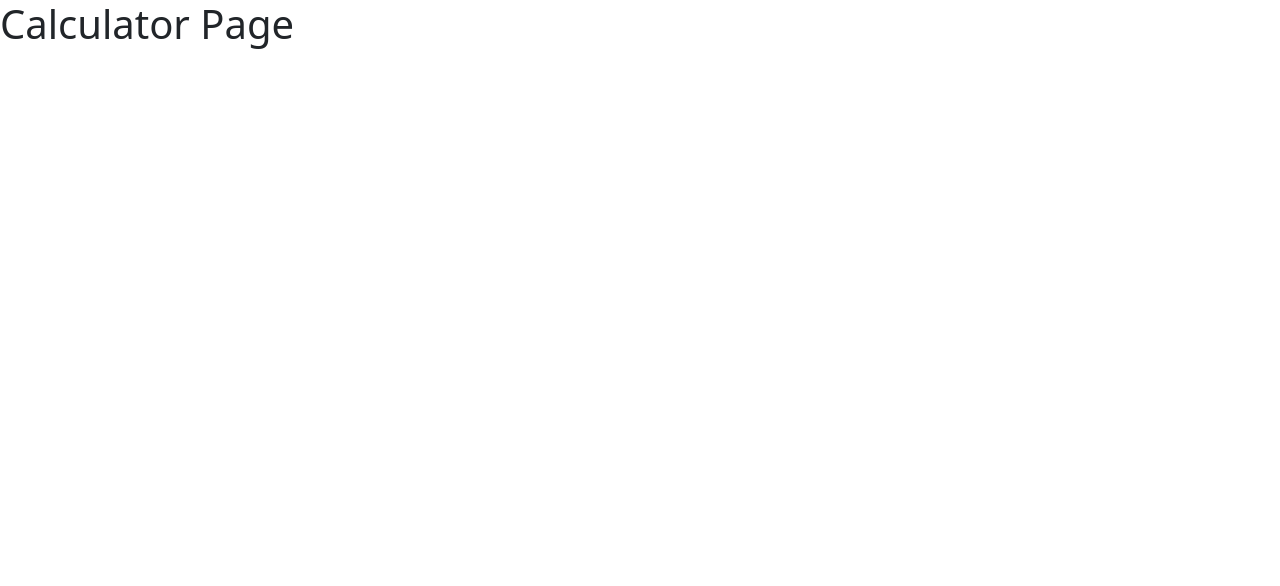
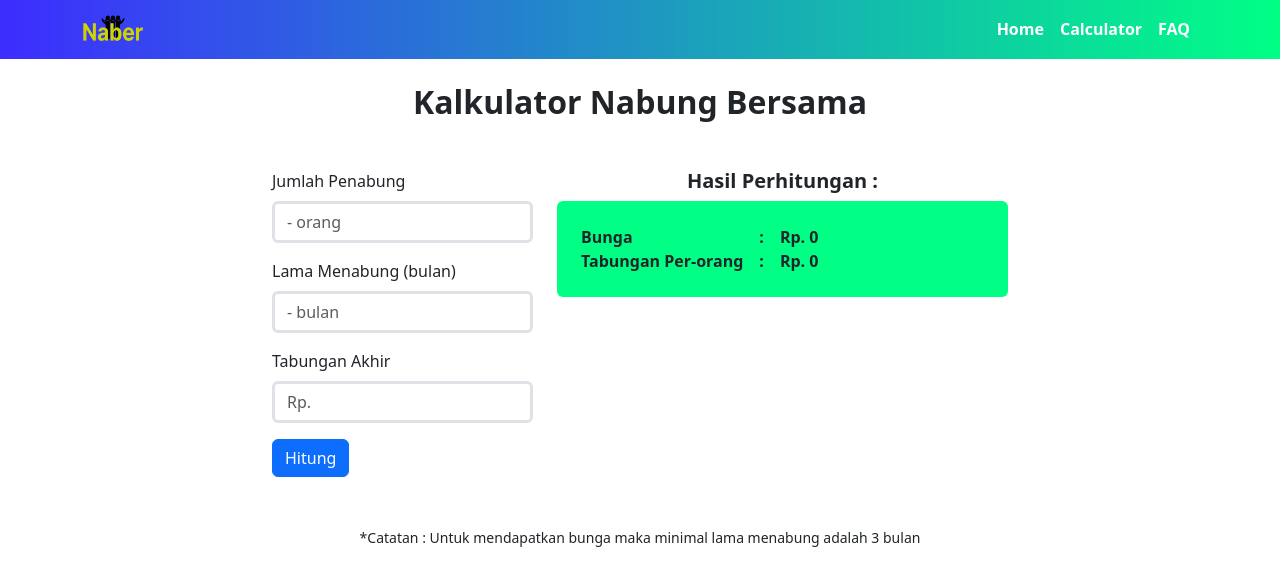
Before and after one commit to Febrianto752/naber-web-app, a Next.js app: page /calculator in a window 1280 px wide. Shown: the top 586 px of the page. Built offline with nearby package versions, Linux system fonts and the light colour scheme.

Commit message:
feat: add calculator page

```diff
--- a/app/calculator/page.js
+++ b/app/calculator/page.js
@@ -1,7 +1,26 @@
-export default function Calculator() {
+"use client";
+import Calculator from "@/components/Calculator";
+import Navbar from "@/components/Navbar";
+
+export default function CalculatorPage() {
+  console.log({} == {});
   return (
-    <div>
-      <h1>Calculator Page</h1>
-    </div>
+    <main>
+      <Navbar className="bg-blue-green-to-right" />
+
+      <div className="container">
+        <h2 className="text-center fw-bold mt-4 mb-5">
+          Kalkulator Nabung Bersama
+        </h2>
+        <Calculator />
+
+        <div className="note text-center mt-5">
+          <small>*Catatan : </small>
+          <small>
+            Untuk mendapatkan bunga maka minimal lama menabung adalah 3 bulan
+          </small>
+        </div>
+      </div>
+    </main>
   );
 }
--- a/app/faq/page.js
+++ b/app/faq/page.js
@@ -1,4 +1,4 @@
-export default function FAQ() {
+export default function FAQPage() {
   return (
     <div>
       <h1>FAQ Page</h1>
--- a/app/globals.css
+++ b/app/globals.css
@@ -137,3 +137,7 @@ a {
 .bg-gray {
   background-color: var(--gray-color);
 }
+
+.bg-green {
+  background-color: var(--green-color);
+}
--- /dev/null
+++ b/components/Calculator.js
@@ -0,0 +1,141 @@
+import { useState } from "react";
+
+export default function Calculator() {
+  const [numberOfSavers, setNumberOfSavers] = useState("");
+  const [numberMonthOfSaving, setNumberMonthOfSaving] = useState("");
+  const [finalSavings, setFinalSavings] = useState("");
+  const [interestYield, setInterestYield] = useState(0);
+  const [individualSavings, setIndividualSavings] = useState(0);
+  const [errors, setErrors] = useState({});
+
+  const handleCalculate = () => {
+    const errorsMessages = {};
+    console.log(numberMonthOfSaving);
+    if (numberOfSavers < 2 || isNaN(numberOfSavers)) {
+      errorsMessages.numberOfSavers = "jumlah penabung harus lebih dari dua";
+    } else if (numberOfSavers > 10) {
+      errorsMessages.numberOfSavers =
+        "jumlah penabung maksimal adalah 10 orang";
+    }
+
+    if (numberMonthOfSaving < 1 || isNaN(numberMonthOfSaving)) {
+      errorsMessages.numberMonthOfSaving = "lama menabung minimal 1 bulan";
+    }
+
+    if (finalSavings < 100000 || isNaN(finalSavings)) {
+      errorsMessages.finalSavings = "minimal tabungan akhir adalah Rp. 100.000";
+    }
+    console.log(errors);
+    if (Object.keys(errorsMessages).length == 0) {
+      if (numberMonthOfSaving > 2) {
+        const resultInterestYield =
+          (((numberMonthOfSaving - 2) / 10) * finalSavings) / 100;
+        setInterestYield(resultInterestYield.toFixed(2));
+        // setInterestYield("ok");
+      } else {
+        setInterestYield("0");
+      }
+
+      setIndividualSavings((finalSavings / numberOfSavers).toFixed(2));
+      // setIndividualSavings("okdeh");
+      setErrors({});
+    } else {
+      setErrors(errorsMessages);
+      setInterestYield("0");
+      setIndividualSavings("0");
+    }
+  };
+
+  return (
+    <>
+      <div className="row justify-content-center">
+        <div className="col-12 col-sm-4 col-lg-3">
+          <div className="mb-3">
+            <label htmlFor="peoples" className="form-label">
+              Jumlah Penabung
+            </label>
+            <input
+              id="peoples"
+              type="number"
+              className={`form-control border-3 ${
+                errors.numberOfSavers ? "is-invalid" : ""
+              }`}
+              placeholder="- orang"
+              value={numberOfSavers}
+              onChange={(e) => setNumberOfSavers(parseInt(e.target.value))}
+            />
+            <div id="peoples" className="invalid-feedback">
+              {errors.numberOfSavers}
+            </div>
+          </div>
+
+          <div className="mb-3">
+            <label htmlFor="long-time" className="form-label">
+              Lama Menabung (bulan)
+            </label>
+            <input
+              id="long-time"
+              type="number"
+              className={`form-control border-3 ${
+                errors.numberMonthOfSaving ? "is-invalid" : ""
+              }`}
+              placeholder="- bulan"
+              value={numberMonthOfSaving}
+              onChange={(e) => setNumberMonthOfSaving(parseInt(e.target.value))}
+            />
+            <div id="long-time" className="invalid-feedback">
+              {errors.numberMonthOfSaving}
+            </div>
+          </div>
+
+          <div className="mb-3">
+            <label htmlFor="final-savings" className="form-label">
+              Tabungan Akhir
+            </label>
+            <input
+              id="final-savings"
+              type="number"
+              className={`form-control border-3 ${
+                errors.finalSavings ? "is-invalid" : ""
+              }`}
+              placeholder="Rp."
+              value={finalSavings}
+              onChange={(e) => setFinalSavings(parseInt(e.target.value))}
+            />
+            <div id="long-time" className="invalid-feedback">
+              {errors.finalSavings}
+            </div>
+          </div>
+
+          <button
+            className="btn btn-primary"
+            type="button"
+            onClick={handleCalculate}
+          >
+            Hitung
+          </button>
+        </div>
+        <div className="col-12 col-sm-8 col-lg-5">
+          <h5 className="text-center fw-bold">Hasil Perhitungan : </h5>
+
+          <div className="rounded bg-green p-4">
+            <table className="fw-bold">
+              <tbody>
+                <tr>
+                  <td className="mb-4">Bunga</td>
+                  <td className="px-3">:</td>
+                  <td>Rp. {interestYield}</td>
+                </tr>
+                <tr>
+                  <td>Tabungan Per-orang</td>
+                  <td className="px-3">:</td>
+                  <td>Rp. {individualSavings}</td>
+                </tr>
+              </tbody>
+            </table>
+          </div>
+        </div>
+      </div>
+    </>
+  );
+}
```
